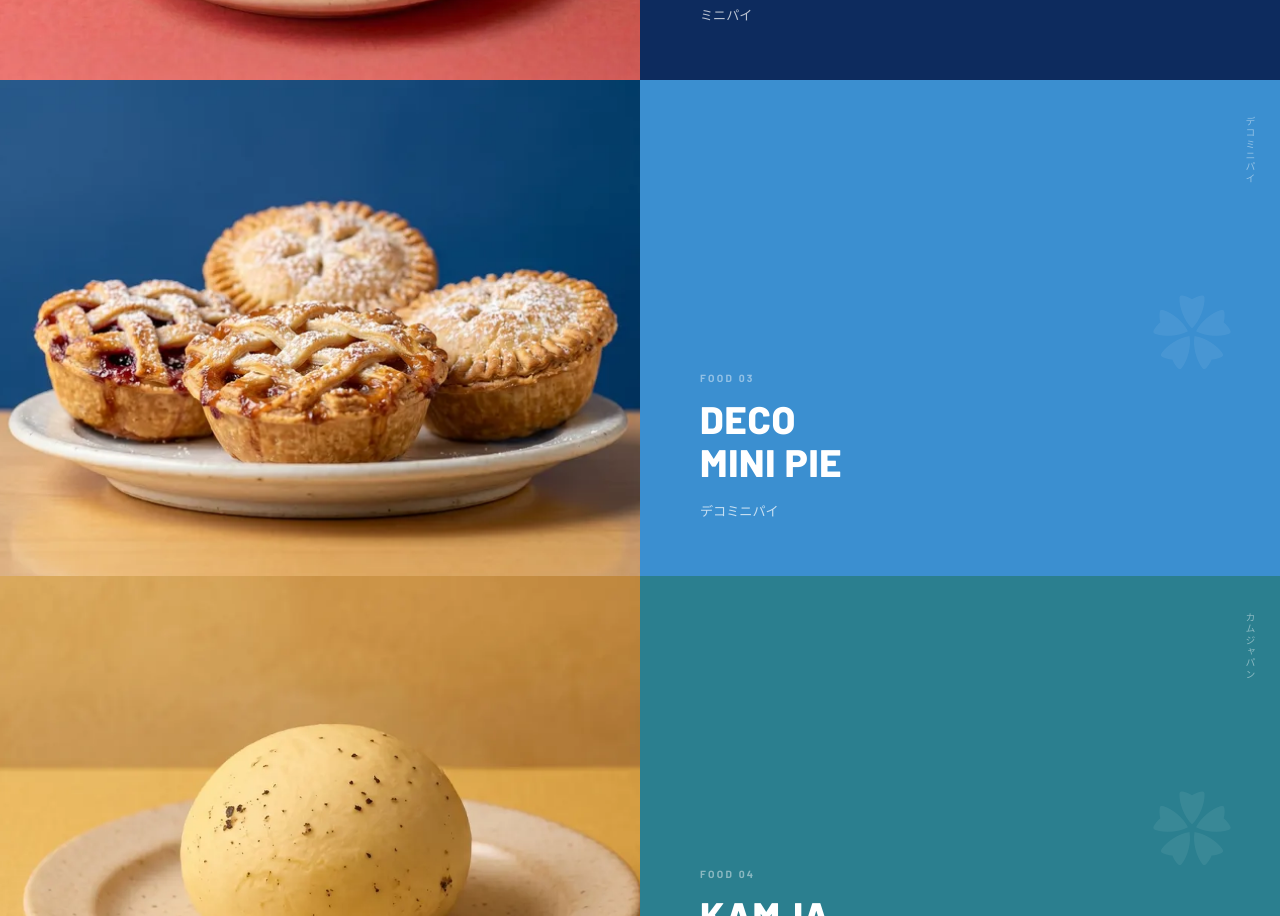
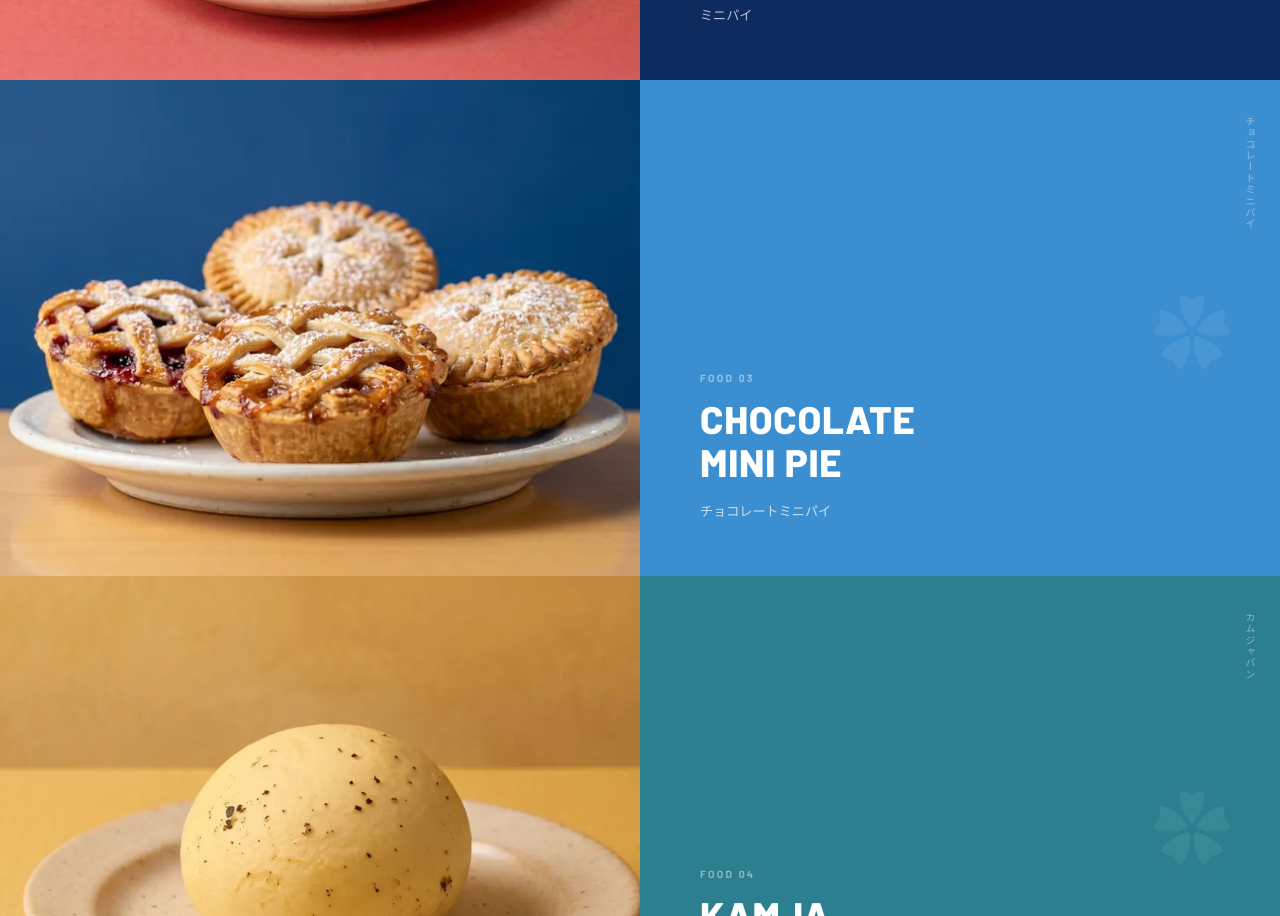
Before and after one commit to hakugen2551/newyork-sakuraya, a website: page index.html in a window 1280 px wide. Shown: the part 4187-5103 px from the top of the page. Drawn offline with Linux system fonts and the light colour scheme; a script that the page names is missing; a web font is replaced by a local one.

Commit message:
feat: DECO MINI PIEをCHOCOLATE MINI PIEに変更

```diff
--- a/index.html
+++ b/index.html
@@ -333,11 +333,11 @@ footer{background:#fff;padding:80px 180px 40px;text-align:center;border-top:1px
       <img loading="lazy" class="uploaded" src="images/food-03-deco-mini-pie.webp" alt="">
     </div>
     <div class="info-side c3">
-      <span class="jp-label">デコミニパイ</span>
+      <span class="jp-label">チョコレートミニパイ</span>
       <span class="deco">✿</span>
       <p class="item-num">FOOD 03</p>
-      <h3 class="item-en">DECO<br>MINI PIE</h3>
-      <p class="item-jp">デコミニパイ</p>
+      <h3 class="item-en">CHOCOLATE<br>MINI PIE</h3>
+      <p class="item-jp">チョコレートミニパイ</p>
     </div>
   </div>
 
```
